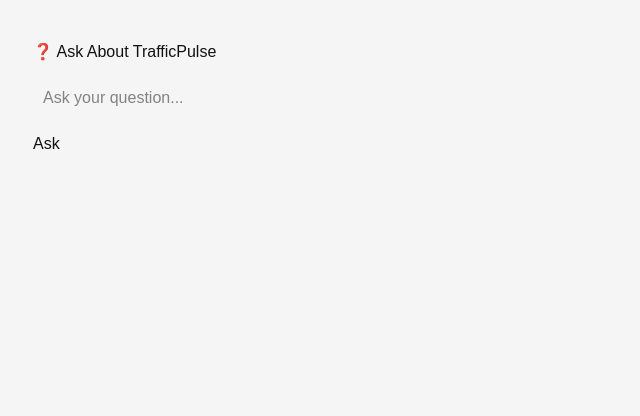
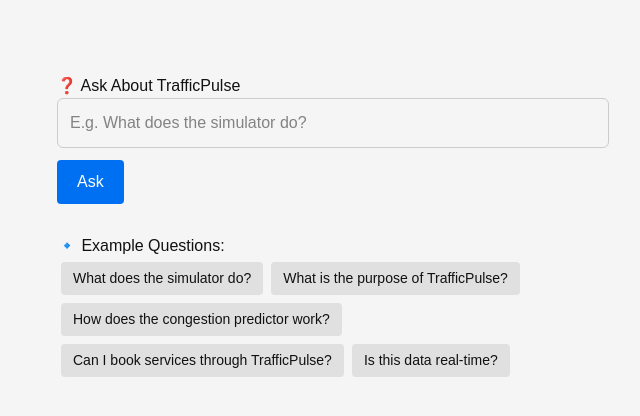
Before and after one commit to PujaRaj356/Test-app, a Next.js app: page /query in a window 1280 px wide. Shown: the top 416 px of the page, without its empty margins (307-947 px from the left). Built offline with nearby package versions, Linux system fonts and the light colour scheme.

Commit message:
added openai functionality

```diff
--- a/src/pages/query.js
+++ b/src/pages/query.js
@@ -1,46 +1,118 @@
-import { useState } from "react";
+import { useState } from 'react'
 
-export default function Queries() {
-  const [question, setQuestion] = useState("");
-  const [answer, setAnswer] = useState("");
-  const [loading, setLoading] = useState(false);
+export default function QueryPage() {
+  const [question, setQuestion] = useState('')
+  const [answer, setAnswer] = useState(null)
+  const [loading, setLoading] = useState(false)
+  const [error, setError] = useState(null)
 
-  const handleAsk = async () => {
-    if (!question.trim()) return;
-    setLoading(true);
-    setAnswer("");
+  const builtInQAs = {
+    'What does the simulator do?': 'The simulator replicates traffic signal behavior to demonstrate congestion and timing patterns at intersections.',
+    'What is the purpose of TrafficPulse?': 'TrafficPulse uses AI to help reduce traffic congestion by analyzing and predicting traffic flow.',
+    'How does the congestion predictor work?': 'It takes inputs like location, date, and time, and uses mock data to show expected congestion levels.',
+    'Can I book services through TrafficPulse?': 'Currently, TrafficPulse focuses on traffic simulation and analysis, not service bookings.',
+    'Is this data real-time?': 'No, the app uses mock data to simulate real-time traffic behavior for educational and demonstration purposes.',
+  }
 
-    const res = await fetch("/api/query", {
-      method: "POST",
-      headers: { "Content-Type": "application/json" },
-      body: JSON.stringify({ question }),
-    });
+  const handleSubmit = async () => {
+    setLoading(true)
+    setAnswer(null)
+    setError(null)
 
-    const data = await res.json();
-    if (data.answer) setAnswer(data.answer);
-    else setAnswer("Error: " + data.error);
+    // Show built-in answer if available
+    if (builtInQAs[question]) {
+      setAnswer(builtInQAs[question])
+      setLoading(false)
+      return
+    }
 
-    setLoading(false);
-  };
+    try {
+      const res = await fetch('/api/query', {
+        method: 'POST',
+        headers: { 'Content-Type': 'application/json' },
+        body: JSON.stringify({ question }),
+      })
+      if (!res.ok) throw new Error('API error')
+      const data = await res.json()
+      setAnswer(data.answer)
+    } catch (err) {
+      console.error(err)
+      setError('Something went wrong. Try again.')
+    } finally {
+      setLoading(false)
+    }
+  }
+
+  const styles = {
+    container: {
+      maxWidth: 600,
+      margin: '50px auto',
+      padding: 24,
+      fontFamily: 'Arial, sans-serif',
+    },
+    input: {
+      width: '100%',
+      padding: '12px',
+      borderRadius: 6,
+      border: '1px solid #ccc',
+      fontSize: 16,
+      marginBottom: 12,
+    },
+    button: {
+      padding: '10px 20px',
+      fontSize: 16,
+      backgroundColor: '#0070f3',
+      color: 'white',
+      border: 'none',
+      borderRadius: 4,
+      cursor: 'pointer',
+    },
+    response: {
+      marginTop: 20,
+      whiteSpace: 'pre-wrap',
+    },
+    exampleBtn: {
+      margin: '4px',
+      padding: '6px 12px',
+      fontSize: 14,
+      backgroundColor: '#e0e0e0',
+      border: 'none',
+      borderRadius: 4,
+      cursor: 'pointer',
+    },
+  }
 
   return (
-    <div style={{ maxWidth: 600, margin: "40px auto", fontFamily: "sans-serif" }}>
+    <div style={styles.container}>
       <h2>❓ Ask About TrafficPulse</h2>
+
       <input
+        style={styles.input}
         type="text"
+        placeholder="E.g. What does the simulator do?"
         value={question}
         onChange={(e) => setQuestion(e.target.value)}
-        placeholder="Ask your question..."
-        style={{ width: "100%", padding: "10px", fontSize: "16px", marginTop: 12 }}
       />
-      <button onClick={handleAsk} style={{ marginTop: 12 }} disabled={loading}>
-        {loading ? "Loading..." : "Ask"}
+
+      <button style={styles.button} onClick={handleSubmit} disabled={loading}>
+        {loading ? 'Getting answer...' : 'Ask'}
       </button>
-      {answer && (
-        <div style={{ marginTop: 20, padding: 12, backgroundColor: "#f0f0f0" }}>
-          <strong>Answer:</strong> {answer}
-        </div>
-      )}
+
+      {error && <p style={{ color: 'red', marginTop: 12 }}>{error}</p>}
+      {answer && <div style={styles.response}><strong>Answer:</strong><br />{answer}</div>}
+
+      <h4 style={{ marginTop: 30 }}>🔹 Example Questions:</h4>
+      <div>
+        {Object.keys(builtInQAs).map((q) => (
+          <button
+            key={q}
+            onClick={() => setQuestion(q)}
+            style={styles.exampleBtn}
+          >
+            {q}
+          </button>
+        ))}
+      </div>
     </div>
-  );
+  )
 }
```
